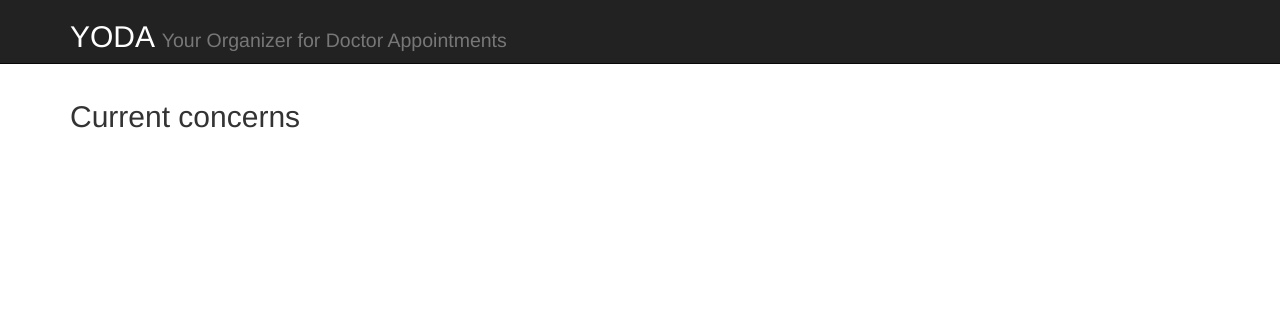
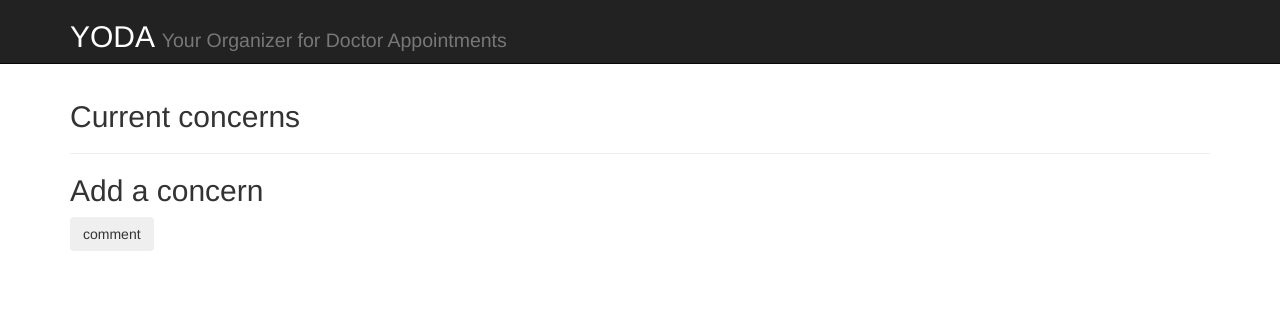
Before and after one commit to jming/yoda, a Flask app: page / in a window 1280 px wide. Shown: the top 324 px of the page. Run offline with Flask 2, Linux system fonts and the light colour scheme; data that the repository does not hold is empty; some libraries are stand-ins or nearby versions.

Commit message:
able to add concerns

```diff
--- a/prototype/templates/concerns/list.html
+++ b/prototype/templates/concerns/list.html
@@ -11,12 +11,12 @@
       </li>
     {% endfor %}
   </ul>
-<!--   <hr>
+  <hr>
   <h2> Add a concern </h2>
   <form action="." method="post">
     {{ forms.render(form) }}
     <div class="actions">
       <input type="submit" class="btn primary" value="comment">
     </div>
-  </form> -->
+  </form>
 {% endblock %}
--- a/prototype/views.py
+++ b/prototype/views.py
@@ -7,11 +7,35 @@ concerns = Blueprint('concerns', __name__, template_folder='templates')
 
 class ListView(MethodView):
 
-    # form = model_form(Concern)
+    form = model_form(Concern, exclude=['created_at'])
+
+    def get_context(self):
+        concerns = Concern.objects.all()
+        form = self.form(request.form)
+
+        context = {
+            "concerns": concerns,
+            "form": form
+        }
+
+        return context
 
     def get(self):
-        concerns = Concern.objects.all()
-        return render_template('concerns/list.html', concerns=concerns)
+        context = self.get_context()
+        return render_template('concerns/list.html', **context)
+
+    def post(self):
+
+        context = self.get_context()
+        form = context.get('form')
+
+        if form.validate():
+            concern = Concern()
+            form.populate_obj(concern)
+            concern.save()
+
+        context = self.get_context()
+        return render_template('concerns/list.html', **context)
 
 # Register the urls
 concerns.add_url_rule('/', view_func=ListView.as_view('list'))
```
Also changed, not shown: 1 other file.
